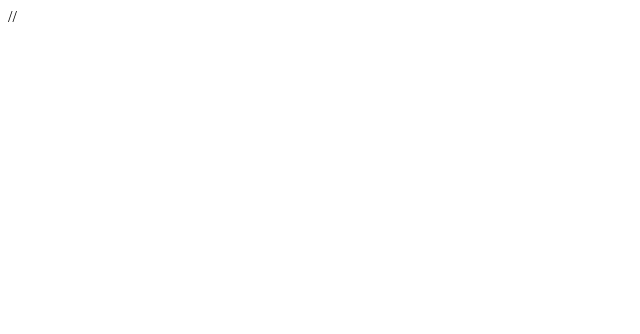
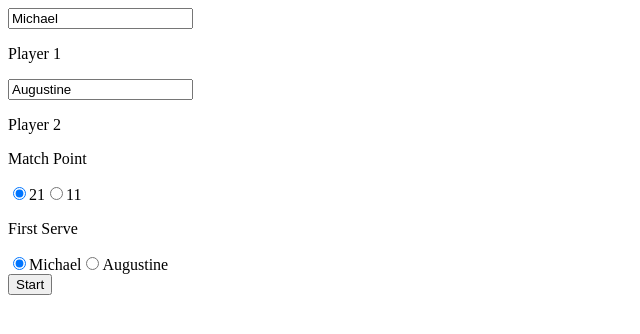
Before and after one commit to augustjk/game-tracker, a React app: page / in a window 1280 px wide. Shown: the top 334 px of the page, without its empty margins (0-640 px from the left). Built offline with nearby package versions, Linux system fonts and the light colour scheme; no server answers.

Commit message:
front container, nogame container, and other components backbone

```diff
--- /dev/null
+++ b/client/App.jsx
@@ -0,0 +1,12 @@
+import React, { Component } from 'react';
+import FrontContainer from './containers/FrontContainer.jsx';
+
+export default class App extends Component {
+  render() {
+    return (
+      <div>
+        <FrontContainer />
+      </div>
+    );
+  }
+}
--- a/client/components/App.jsx
+++ /dev/null
@@ -1,7 +0,0 @@
-import React, { Component } from 'react';
-
-export default class App extends Component {
-  render() {
-    return <div>//</div>;
-  }
-}
--- /dev/null
+++ b/client/containers/EndGameContainer.jsx
@@ -0,0 +1,9 @@
+import React, { Component } from 'react';
+
+const EndGameContainer = (props) => {
+  return (
+    <div></div>
+  );
+}
+
+export default EndGameContainer;
--- /dev/null
+++ b/client/containers/FrontContainer.jsx
@@ -0,0 +1,104 @@
+import React, { Component } from 'react';
+import axios from 'axios';
+
+import NoGameContainer from './NoGameContainer.jsx';
+import PlayingContainer from './PlayingContainer.jsx';
+import EndGameContainer from './EndGameContainer.jsx';
+
+class FrontContainer extends Component {
+  constructor(props) {
+    super(props);
+    this.state = {
+      p1name: 'Michael',
+      p2name: 'Augustine',
+      gameState: 0,
+      p1score: 0,
+      p2score: 0,
+      serving: 1,
+      maxScore: 21,
+      endGameChoice: null,
+    }
+    this.setP1Name = this.setP1Name.bind(this);
+    this.setP2Name = this.setP2Name.bind(this);
+    this.startMatch = this.startMatch.bind(this);
+    this.setMaxScore = this.setMaxScore.bind(this);
+    this.setServing = this.setServing.bind(this);
+  }
+
+  setP1Name(e) {
+    this.setState({p1name: e.target.value});
+  }
+
+  setP2Name(e) {
+    this.setState({p2name: e.target.value});
+  }
+
+  setServing(e) {
+    let serving;
+    if (e.target.id === 'p1-serve') {
+      serving = 1;
+    } else if (e.target.id === 'p2-serve') {
+      serving = 2;
+    }
+    this.setState({serving});
+  }
+
+  setMaxScore(e) {
+    let maxScore;
+    if (e.target.id === '21-point') {
+      maxScore = 21;
+    } else if (e.target.id === '11-point') {
+      maxScore = 11;
+    }
+    this.setState({maxScore});
+  }
+
+  startMatch() {
+    const body = {
+      p1: this.state.p1name,
+      p2: this.state.p2name,
+      maxScore: this.state.maxScore,
+      serving: this.state.serving,
+    }
+    axios.post('/action', body)
+    .then(res=>{
+      if (res.status === 200) {
+        this.setState(res.data);
+      }
+    })
+    .catch(err=>console.error(err));
+  }
+
+  componentDidMount() {
+    axios.post('/action', {action: 'GET_STATE'})
+    .then(res=>{
+      this.setState(res.data);
+    })
+    .catch(err=>console.error(err));
+  }
+
+  render() {
+    switch (this.state.gameState) {
+      case 0:
+        return (<NoGameContainer
+          p1name={this.state.p1name}
+          p2name={this.state.p2name}
+          serving={this.state.serving}
+          maxScore={this.state.maxScore}
+          setP1Name={this.setP1Name}
+          setP2Name={this.setP2Name}
+          startMatch={this.startMatch}
+          setMaxScore={this.setMaxScore}
+          setServing={this.setServing}
+          />) ;
+      case 1:
+       return (<PlayingContainer />);
+      case 2:
+        return (<EndGameContainer />);
+      default:
+        return null;
+    }
+  }
+}
+
+export default FrontContainer;
--- /dev/null
+++ b/client/containers/NoGameContainer.jsx
@@ -0,0 +1,40 @@
+import React, { Component } from 'react';
+
+const NoGameContainer = (props) => {
+
+  return (
+    <div>
+      <div id="name-input-wrapper">
+        <div className="name-input">
+          <input className="playername" id="p1name" name="p1name" type="text" value={props.p1name} placeholder="Enter Name" onChange={props.setP1Name}/>
+          <p>Player 1</p>
+        </div>
+        <div className="name-input">
+          <input className="playername" id="p2name" name="p1name" type="text" value={props.p2name} placeholder="Enter Name" onChange={props.setP2Name}/>
+          <p>Player 2</p>
+        </div>
+      </div>
+      <div id="radio-wrapper">
+          <div className="radio">
+            <p>Match Point</p>
+            <input type="radio" id="21-point" name="match-point" defaultChecked onClick={props.setMaxScore} />
+            <label htmlFor="21-point">21</label>
+            <input type="radio" id="11-point" name="match-point" onClick={props.setMaxScore} />
+            <label htmlFor="11-point">11</label>
+          </div>
+
+          <div className="radio">
+            <p>First Serve</p>
+            <input type="radio" id="p1-serve" name="first-serve" defaultChecked onClick={props.setServing} />
+            <label htmlFor="p1-serve">{props.p1name}</label>
+            <input type="radio" id="p2-serve" name="first-serve" onClick={props.setServing} />
+            <label htmlFor="p2-serve">{props.p2name}</label>
+          </div>
+
+      </div>
+      <button id="start-button" onClick={props.startMatch}>Start</button>
+    </div>
+  );
+}
+
+export default NoGameContainer;
--- /dev/null
+++ b/client/containers/PlayingContainer.jsx
@@ -0,0 +1,7 @@
+import React, { Component } from 'react';
+
+const PlayingContainer = (props) => {
+
+}
+
+export default PlayingContainer;
--- a/client/index.jsx
+++ b/client/index.jsx
@@ -1,5 +1,5 @@
 import React from 'react';
 import { render } from 'react-dom';
-import App from './components/App.jsx';
+import App from './App.jsx';
 
 render(<App />, document.getElementById('root'));
--- a/package.json
+++ b/package.json
@@ -23,6 +23,7 @@
     "@babel/core": "^7.3.4",
     "@babel/preset-env": "^7.3.4",
     "@babel/preset-react": "^7.0.0",
+    "axios": "^0.18.0",
     "babel-loader": "^8.0.5",
     "body-parser": "^1.18.3",
     "concurrently": "^4.1.0",
--- a/webpack.config.js
+++ b/webpack.config.js
@@ -4,7 +4,7 @@ module.exports = {
   mode: process.env.NODE_ENV,
   entry: './client/index.jsx',
   devServer: {
-    contentBase: path.resolve(__dirname),
+    contentBase: path.resolve(__dirname, './client'),
     publicPath: '/build/',
     proxy: {
       '/api': 'http://localhost:3000'
```
Also changed, not shown: client/containers/SideContainer.jsx (added, +18 -0 lines), 1 other file (tests, documents, lock files or other folders).
